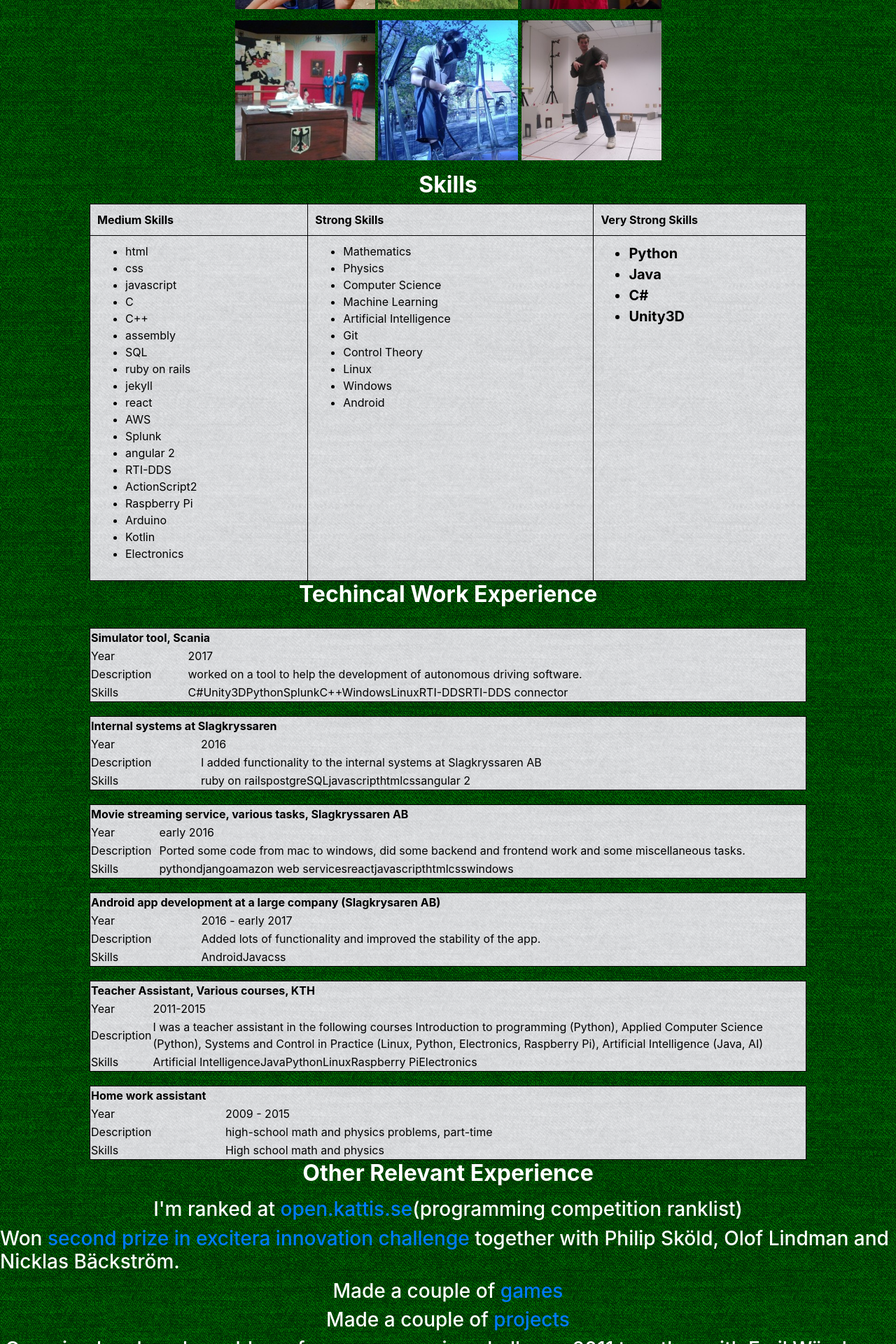
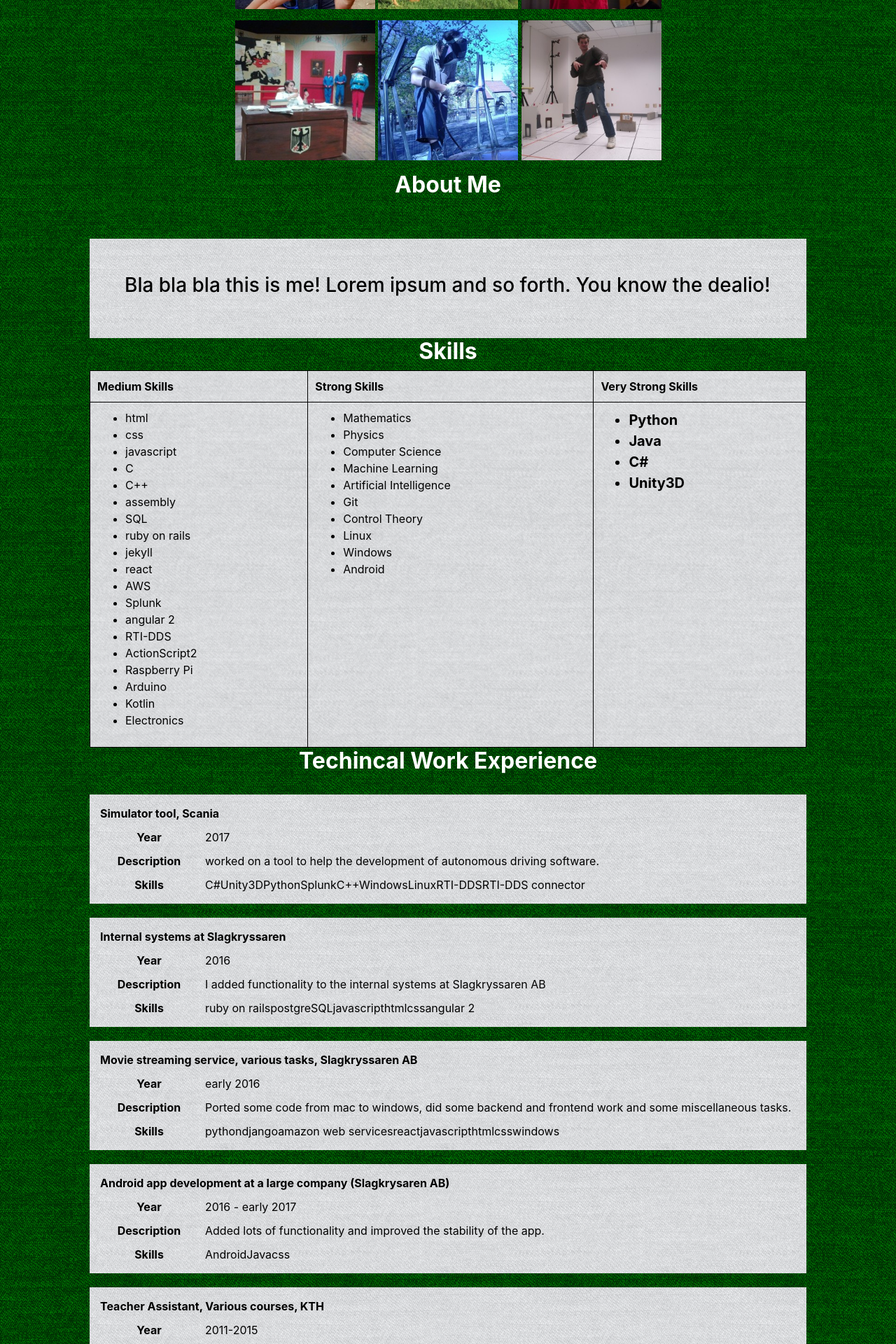
Before and after one commit to esillen/esillen.github.io, a Jekyll site: the page built from about.html, in a window 1280 px wide. Shown: the part 759-2679 px from the top of the page at 70% size. Built offline with Jekyll 4.4.1, drawn with Linux system fonts in a browser that asks for light colours; some of the changed text lies outside the part shown.

Commit message:
More layout fixes for about page

```diff
--- a/about.html
+++ b/about.html
@@ -10,7 +10,7 @@
   <h2>Programmer, creative, advenced-algorithms-adept, game designer</h2>
   <p>"
     {%assign image_path = site.baseurl | append: "/assets/images/about"%}
-    <img src="{{image_path}}/erik.jpg" alt="image of me" height="300px" width="300px"/>
+    <img src="{{image_path}}/erik.jpg" alt="image of me" height="300px" width="300px">
   </p>
   <p>
     <a id="single_image" href="{{image_path}}/glass.jpg">
@@ -34,6 +34,11 @@
       <img src="{{image_path}}/lab_thumb.jpg" alt="image of me" height="200px" width="200px">
     </a>
   </p>
+
+  <h2>About Me</h2>
+  <div class="about-box">
+    <h3>Bla bla bla this is me! Lorem ipsum and so forth. You know the dealio!</h3>
+  </div>
 
   <h2>Skills</h2>
   <table class="about-skills-table">
@@ -64,6 +69,7 @@
 
   <h2>Techincal Work Experience</h2>
   {% for item in site.data.experiences %}
+  <div class="about-table-holder">
     <table class="about-experience-table">
       <tr>
         <th colspan="2">
@@ -71,7 +77,7 @@
         </th>
       </tr>
       <tr>
-        <td>
+        <td class="about-experience-td-fized-size">
           Year
         </td>
         <td>
@@ -79,7 +85,7 @@
         </td>
       </tr>
       <tr>
-        <td>
+        <td class="about-experience-td-fized-size">
           Description
         </td>
         <td>
@@ -87,7 +93,7 @@
         </td>
       </tr>
       <tr>
-        <td>
+        <td  class="about-experience-td-fized-size">
           Skills
         </td>
         <td>
@@ -95,14 +101,19 @@
         </td>
       </tr>
     </table>
+  </div>
   {% endfor %}
 
+  <h2>Other Relevant Experience</h2>
+  <div class="about-other-experience">
+    <h3>I'm ranked at <a href="https://open.kattis.com/users/esillen" class="about-green-link">open.kattis.se</a> (programming competition ranklist)</h3>
+    <h3>Won <a id="single_image" href="{{image_path}}/excitera.jpg" class="about-green-link">second prize in excitera innovation challenge</a> together with Philip Sköld, Olof Lindman and Nicklas Bäckström.</h3>
+    <h3>Organized and made problems for a programming challenge 2011 together with Emil Wärnberg.</h3>
+  </div>
 
-  <h2>Other Relevant Experience<h2>
-    <h3>I'm ranked at <a href="https://open.kattis.com/users/esillen">open.kattis.se</a>(programming competition ranklist)</h3>
-    <h3>Won <a id="single_image" href="{{image_path}}/excitera.jpg">second prize in excitera innovation challenge</a> together with Philip Sköld, Olof Lindman and Nicklas Bäckström.</h3>
-    <h3>Made a couple of <a href="/games">games</a></h3>
-    <h3>Made a couple of <a href="/projects">projects</a></h3>
-    <h3>Organized and made problems for a programming challenge 2011 together with Emil Wärnberg.</h3>
+  <div class="about-box">
+    <h2>Interested? Want to know more? Have a look at my <a href="{{site.baseurl}}/projects" class="about-green-link">Projects</a> and <a href="{{site.baseurl}}/games" class="about-green-link">Games</a>.</h2>
+    <h2>For work-related questions, contact me at erik.sillen.1990@gmail.com</h2>
+  </div>
 
 </div>
--- a/assets/css/about.scss
+++ b/assets/css/about.scss
@@ -22,7 +22,7 @@
 
   th {
     border: 1px solid black;
-    padding: 10px 10px 10px 10px;
+    padding: 10px;
   }
 
   td {
@@ -38,12 +38,65 @@
 
 }
 
-table.about-experience-table {
-  margin-top: 20px;
+.about-box {
+  background-image: url('{{site.baseurl}}/assets/images/backgrounds/light_gray_mat.png');
   color: black;
-  border: 1px solid black;
-  border-collapse: collapse;
+  margin-top: 50px;
+  width: 80%;
+  padding: 50px;
+}
+
+.about-other-experience {
   background-image: url('{{site.baseurl}}/assets/images/backgrounds/light_gray_mat.png');
+  margin-top: 30px;
+  color:black;
+  padding: 50px;
   width: 80%;
 
 }
+
+.about-table-holder {
+  padding: 10px;
+  background-image: url('{{site.baseurl}}/assets/images/backgrounds/light_gray_mat.png');
+  width: 80%;
+  margin-top: 20px;
+
+}
+
+table.about-experience-table {
+  color: black;
+  //border: 1px solid black;
+  border-collapse: collapse;
+  background-image: url('{{site.baseurl}}/assets/images/backgrounds/light_gray_mat.png');
+  width: 100%;
+
+  td.about-experience-td-fized-size {
+    width: 150px;
+    text-align: center;
+    font-weight: bold;
+  }
+
+  th, td {
+    border: 1px 0px 0px 0px solid black;
+    padding: 5px;
+
+  }
+}
+
+a.about-green-link {
+  text-decoration: none;
+  color: green;
+
+  &, &:focus, &.active {
+    text-decoration: none;
+    color: green;
+  }
+
+  &:hover {
+    text-decoration: none;
+    color: gray;
+  }
+
+
+
+}
```
